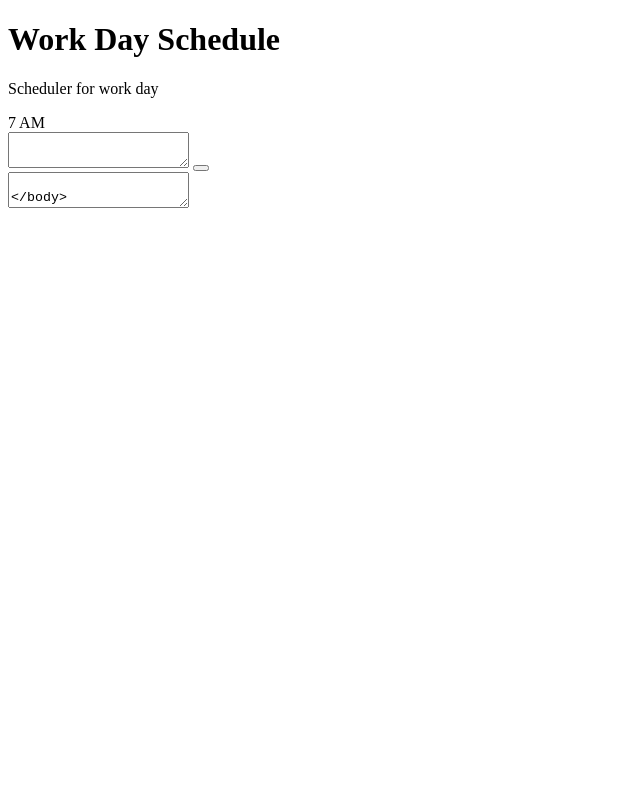
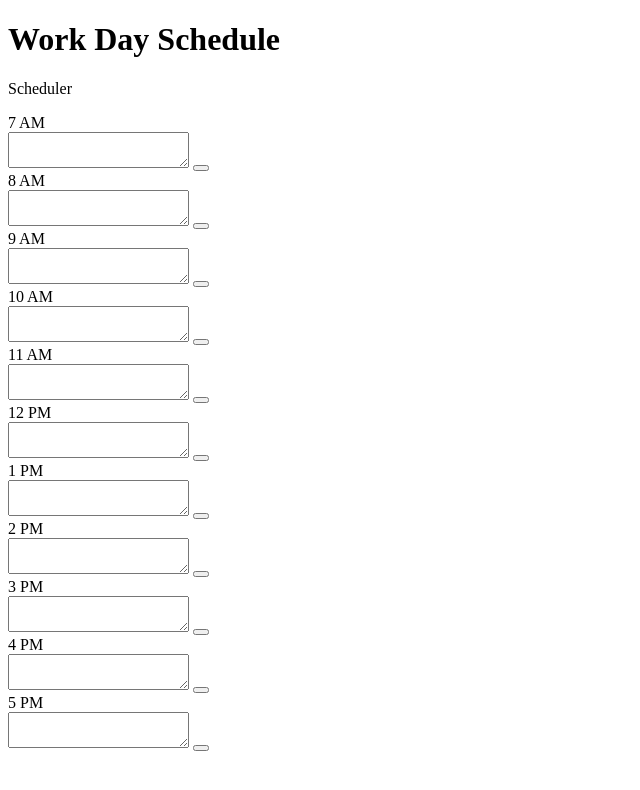
Before and after one commit to Yeseniax2/work-schedule, a plain HTML site: page index.html in a window 1280 px wide. Shown: the whole page, without its empty margins (0-640 px from the left). Drawn offline with Linux system fonts and the light colour scheme.

Commit message:
added time columns

```diff
--- a/index.html
+++ b/index.html
@@ -8,18 +8,66 @@
 <body>
 <header class="jumbotron">
     <h1 class="display-3">Work Day Schedule</h1>
-    <p class="lead"> Scheduler for work day</p>
+    <p class="lead">Scheduler</p>
     <p id="currentDay" class="lead0"></p>
     </header>
 
     <div class="container">
-    <div id="7" class="row time-block">
+<div id="7" class="row time-block">
     <div class="col-sm-1 hour">7 AM</div>
     <textarea class="col-sm-10 description"></textarea>
     <button class="btn col-sm-1 saveBtn"><i class="fas fa-save"></i></button>
-</div>
-<div id="9" class="row time-block"></div>
-<textarea class="col-sm-10 description"
+    </div>
+<div id="8" class="row time-block"></div>
+    <div class="col-sm-1 hour">8 AM</div>
+    <textarea class="col-sm-10 description"></textarea>
+    <button class="btn col-sm-1 saveBtn"><i class="fas fa-save"></i></button>
+    </div>
+<div id="9" class="row time-block">
+    <div class="col-sm-1 hour">9 AM</div>
+    <textarea class="col-sm-10 descriptiom"></textarea>
+    <button class="btn col-sm-1 saveBtn"><i class="fas fa-save"></i></button>
+     </div>
+<div id="10" class="row time-block">
+    <div class="col-sm-1 hour">10 AM</div>
+    <textarea class="col-sm-10 descriptiom"></textarea>
+    <button class="btn col-sm-1 saveBtn"><i class="fas fa-save"></i></button>
+    </div>
+<div id="11" class="row time-block">
+    <div class="col-sm-1 hour">11 AM</div>
+    <textarea class="col-sm-10 descriptiom"></textarea>
+    <button class="btn col-sm-1 saveBtn"><i class="fas fa-save"></i></button>
+    </div>
+<div id="12" class="row time-block">
+    <div class="col-sm-1 hour">12 PM</div>
+    <textarea class="col-sm-10 descriptiom"></textarea>
+    <button class="btn col-sm-1 saveBtn"><i class="fas fa-save"></i></button>
+    </div>
+<div id="1" class="row time-block">
+    <div class="col-sm-1 hour">1 PM</div>
+    <textarea class="col-sm-10 descriptiom"></textarea>
+    <button class="btn col-sm-1 saveBtn"><i class="fas fa-save"></i></button>
+    </div>
+<div id="2" class="row time-block">
+    <div class="col-sm-1 hour">2 PM</div>
+    <textarea class="col-sm-10 descriptiom"></textarea>
+    <button class="btn col-sm-1 saveBtn"><i class="fas fa-save"></i></button>
+    </div>
+<div id="3" class="row time-block">
+    <div class="col-sm-1 hour">3 PM</div>
+    <textarea class="col-sm-10 descriptiom"></textarea>
+    <button class="btn col-sm-1 saveBtn"><i class="fas fa-save"></i></button>
+    </div>
+<div id="4" class="row time-block">
+    <div class="col-sm-1 hour">4 PM</div>
+    <textarea class="col-sm-10 descriptiom"></textarea>
+    <button class="btn col-sm-1 saveBtn"><i class="fas fa-save"></i></button>
+    </div>
+<div id="5" class="row time-block">
+    <div class="col-sm-1 hour">5 PM</div>
+    <textarea class="col-sm-10 descriptiom"></textarea>
+    <button class="btn col-sm-1 saveBtn"><i class="fas fa-save"></i></button>
+    </div>
 <body>
 
 </body>
```
